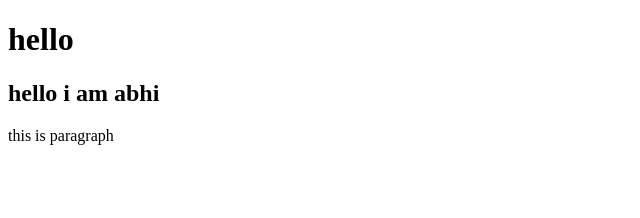
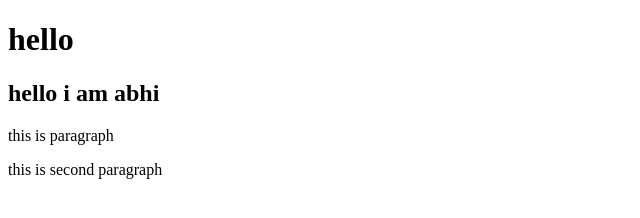
Before and after one commit to abhishek-kesharwani/git-test, a website: page index.html in a window 1280 px wide. Shown: the whole page, without its empty margins (0-640 px from the left). Drawn offline with Linux system fonts and the light colour scheme.

Commit message:
fourth commit

```diff
--- a/index.html
+++ b/index.html
@@ -4,5 +4,6 @@
         <h1>hello</h1>
         <h2>hello i am abhi</h2>
         <p>this is paragraph</p>
+        <p> this is second paragraph</p>
     </body>
 </head>
```
Also changed, not shown: package.json (added, +20 -0 lines), 2 other files.
